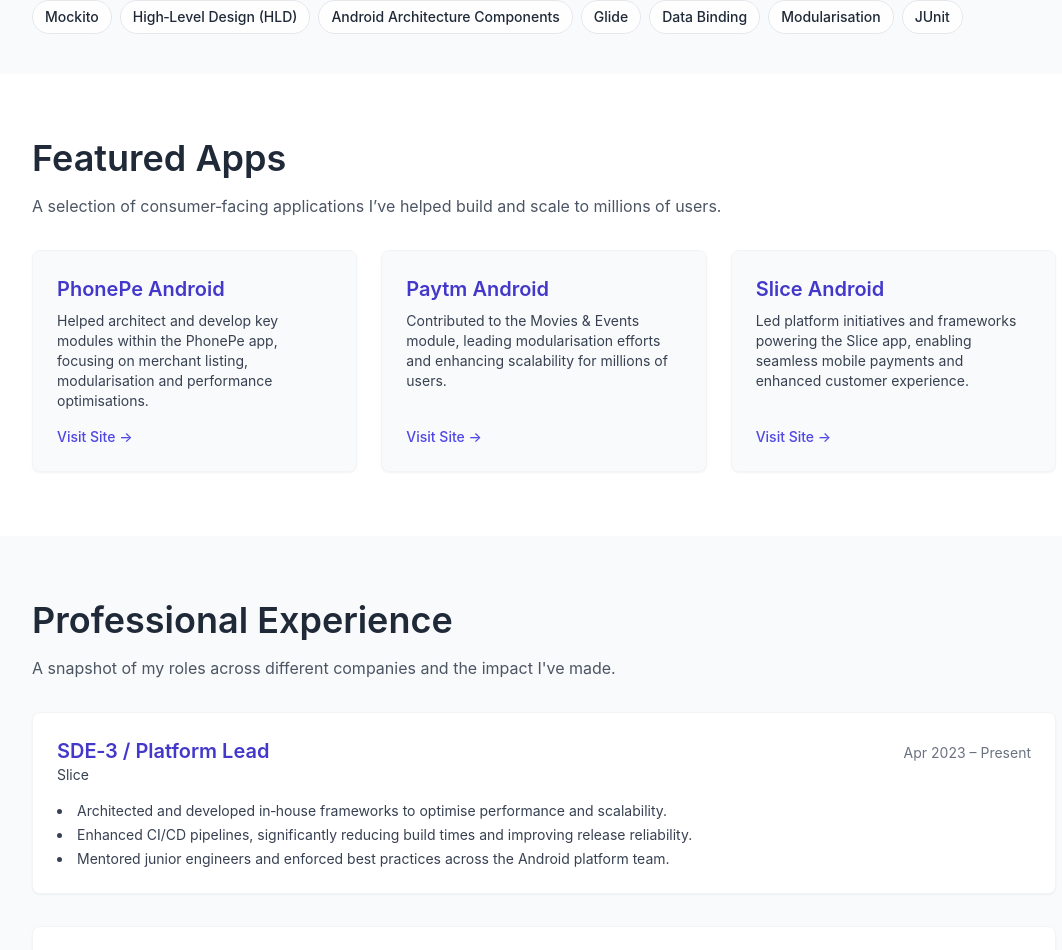
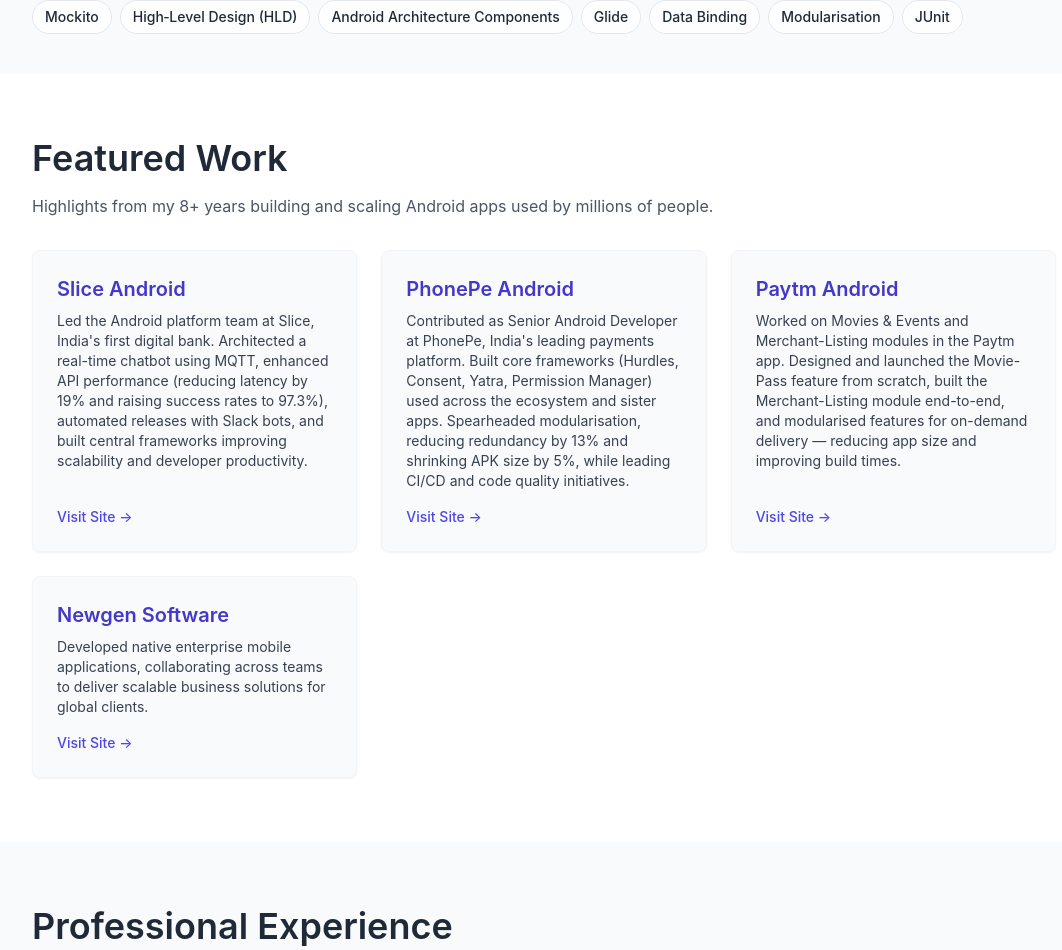
Before and after one commit to ishanshauryajaiswal/shaurya-portfolio, a Next.js app: page / in a window 1280 px wide. Shown: the part 1077-2027 px from the top of the page, without its empty margins (96-1158 px from the left). Built offline with nearby package versions, Linux system fonts and the light colour scheme.

Commit message:
feat: update Projects component with detailed project descriptions and new project entry

```diff
--- a/components/Projects.js
+++ b/components/Projects.js
@@ -1,28 +1,33 @@
 import { motion } from 'framer-motion';
 
-/**
- * A list of flagship applications the developer has worked on. Each project
- * includes a name, brief description and a link to the corresponding
- * product page. Cards animate into view as the user scrolls.
- */
 export default function Projects() {
   const projects = [
     {
+      name: 'Slice Android',
+      url: 'https://sliceit.com',
+      description:
+        'Led the Android platform team at Slice, India\'s first digital bank. Architected a real-time chatbot using MQTT, enhanced API performance (reducing latency by 19% and raising success rates to 97.3%), automated releases with Slack bots, and built central frameworks improving scalability and developer productivity.',
+    },
+    {
       name: 'PhonePe Android',
       url: 'https://phonepe.com',
-      description: 'Helped architect and develop key modules within the PhonePe app, focusing on merchant listing, modularisation and performance optimisations.',
+      description:
+        'Contributed as Senior Android Developer at PhonePe, India\'s leading payments platform. Built core frameworks (Hurdles, Consent, Yatra, Permission Manager) used across the ecosystem and sister apps. Spearheaded modularisation, reducing redundancy by 13% and shrinking APK size by 5%, while leading CI/CD and code quality initiatives.',
     },
     {
       name: 'Paytm Android',
       url: 'https://paytm.com',
-      description: 'Contributed to the Movies & Events module, leading modularisation efforts and enhancing scalability for millions of users.',
+      description:
+        'Worked on Movies & Events and Merchant-Listing modules in the Paytm app. Designed and launched the Movie-Pass feature from scratch, built the Merchant-Listing module end-to-end, and modularised features for on-demand delivery — reducing app size and improving build times.',
     },
     {
-      name: 'Slice Android',
-      url: 'https://sliceit.com',
-      description: 'Led platform initiatives and frameworks powering the Slice app, enabling seamless mobile payments and enhanced customer experience.',
+      name: 'Newgen Software',
+      url: 'https://newgensoft.com',
+      description:
+        'Developed native enterprise mobile applications, collaborating across teams to deliver scalable business solutions for global clients.',
     },
   ];
+
   return (
     <section id="projects" className="py-16 bg-white dark:bg-[#0b1020] px-4">
       <div className="max-w-5xl mx-auto">
@@ -33,7 +38,7 @@
           viewport={{ once: true }}
           className="text-3xl md:text-4xl font-semibold text-gray-800 dark:text-white mb-4"
         >
-          Featured Apps
+          Featured Work
         </motion.h2>
         <motion.p
           initial={{ opacity: 0, y: 20 }}
@@ -42,8 +47,8 @@
           viewport={{ once: true }}
           className="mb-8 text-gray-600 dark:text-gray-300"
         >
-          A selection of consumer‑facing applications I’ve helped build and
-          scale to millions of users.
+          Highlights from my 8+ years building and scaling Android apps used by
+          millions of people.
         </motion.p>
         <div className="grid grid-cols-1 sm:grid-cols-2 md:grid-cols-3 gap-6">
           {projects.map((project, idx) => (
```
